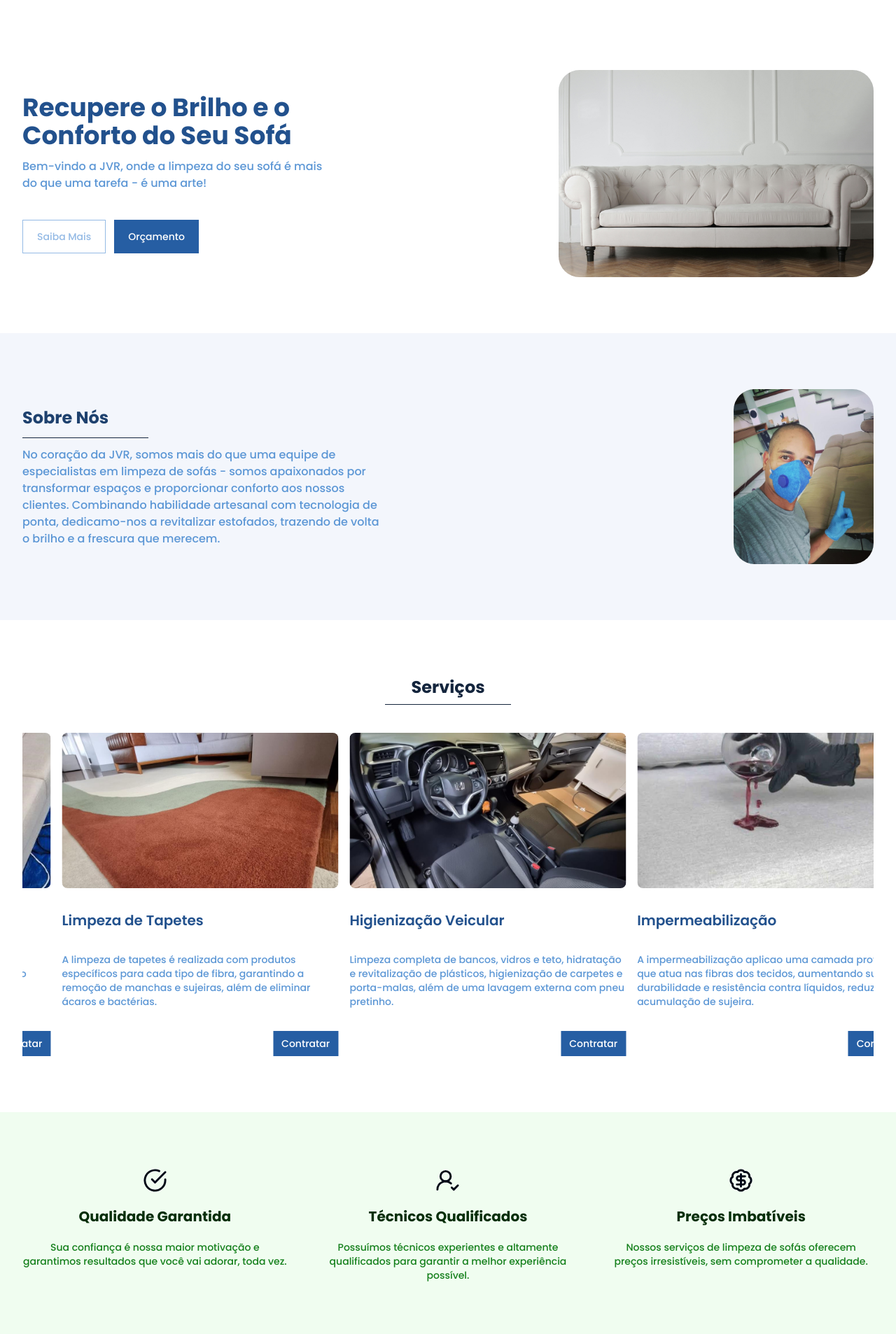
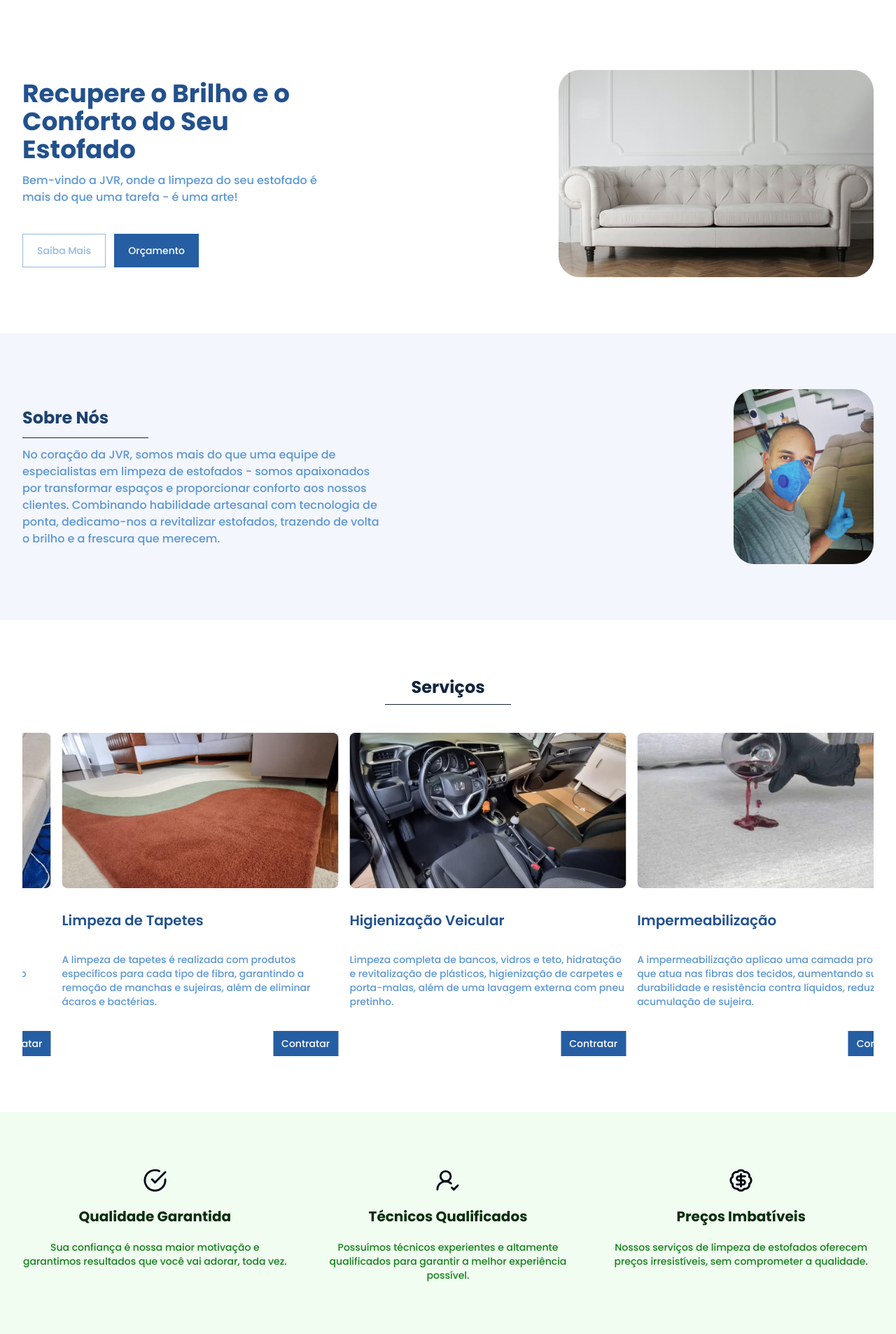
Before and after one commit to guibleone/jrv-website, a Next.js app: page / in a window 1280 px wide. Shown: the part 134-2040 px from the top of the page at 70% size. Built offline with nearby package versions, Linux system fonts and the light colour scheme.

Commit message:
Fixed ortograph

```diff
--- a/app/(home)/_components/about-us.tsx
+++ b/app/(home)/_components/about-us.tsx
@@ -11,7 +11,7 @@ export const AboutUs = () => {
             <Separator className=" bg-st-tropaz-950 w-[180px]" />
             <p className="text-st-tropaz-400 text-sm md:text-base font-normal">
               No coração da JVR, somos mais do que uma equipe de especialistas
-              em limpeza de sofás - somos apaixonados por transformar espaços e
+              em limpeza de estofados - somos apaixonados por transformar espaços e
               proporcionar conforto aos nossos clientes. Combinando habilidade
               artesanal com tecnologia de ponta, dedicamo-nos a revitalizar
               estofados, trazendo de volta o brilho e a frescura que merecem.
--- a/app/(home)/_components/contact/contatc.tsx
+++ b/app/(home)/_components/contact/contatc.tsx
@@ -14,7 +14,7 @@ export const Contact = () => {
         </h1>
         <Separator className="bg-st-tropaz-950 w-[180px]" />
         <p className="text-sm text-center mt-5">
-        Solicite já seu orçamento grátis e tenha seu sofá limpo e renovado ainda hoje!
+        Solicite já seu orçamento grátis e tenha seu estofado limpo e renovado ainda hoje!
         </p>
 
       </div>
--- a/app/(home)/_components/hero.tsx
+++ b/app/(home)/_components/hero.tsx
@@ -23,10 +23,10 @@ export const Hero = () => {
         <div className=" max-w-md mr-auto w-full  flex flex-col gap-10 items-center text-center sm:items-start sm:text-start">
           <div className="flex flex-col gap-3">
             <h1 className="text-2xl sm:text-4xl text-st-tropaz-700 font-bold">
-              Recupere o Brilho e o Conforto do Seu Sofá
+              Recupere o Brilho e o Conforto do Seu Estofado
             </h1>
             <p className="text-st-tropaz-400 font-normal text-sm md:text-base">
-              Bem-vindo a JVR, onde a limpeza do seu sofá é mais do que uma
+              Bem-vindo a JVR, onde a limpeza do seu estofado é mais do que uma
               tarefa - é uma arte!
             </p>
           </div>
--- a/app/(home)/_components/perks.tsx
+++ b/app/(home)/_components/perks.tsx
@@ -34,7 +34,7 @@ export const Perks = () => {
           <Perk
             Icon={BadgeDollarSign}
             title="Preços Imbatíveis"
-            description="Nossos serviços de limpeza de sofás oferecem preços irresistíveis, sem comprometer a qualidade."
+            description="Nossos serviços de limpeza de estofados oferecem preços irresistíveis, sem comprometer a qualidade."
           />
         </div>
       </div>
```
